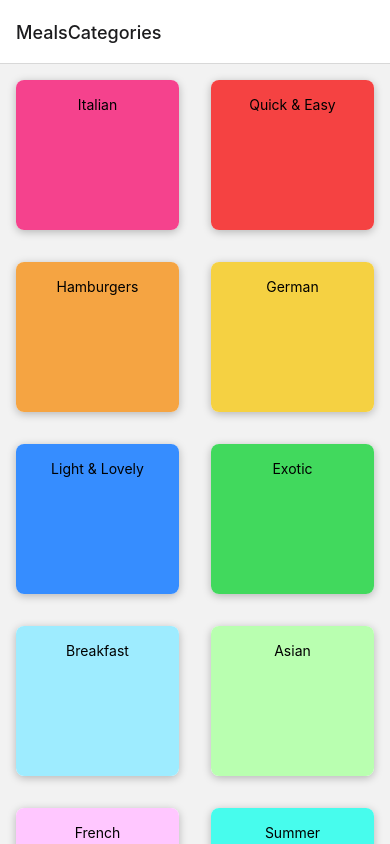
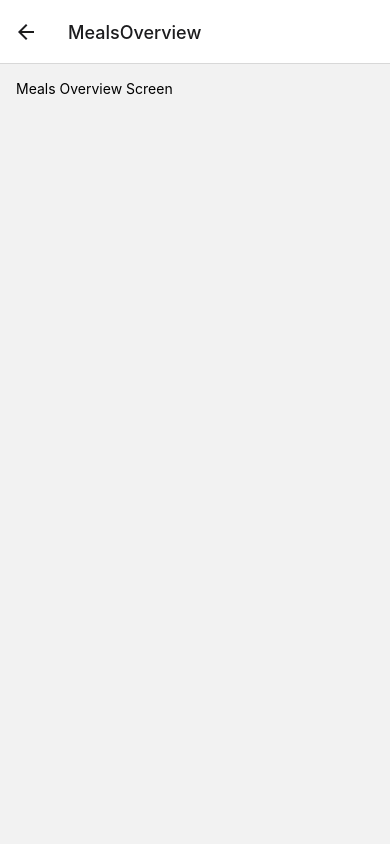
Before and after one commit to Jerez007/Meals-App, a React Native app: screen /MealsOverview in a window 390 px wide. Built offline with nearby package versions, Linux system fonts and the light colour scheme.

Commit message:
added meals over screen

```diff
--- a/App.js
+++ b/App.js
@@ -3,6 +3,7 @@
 import CategoriesScreen from "./screens/CategoriesScreen";
 import { NavigationContainer } from "@react-navigation/native";
 import { createNativeStackNavigator} from '@react-navigation/native-stack';
+import MealsOverviewScreen from "./screens/MealsOverviewScreen";
 
 const Stack = createNativeStackNavigator();
 
@@ -13,6 +14,7 @@
       <NavigationContainer>
         <Stack.Navigator>
           <Stack.Screen name="MealsCategories" component={CategoriesScreen} />
+          <Stack.Screen name="MealsOverview" component={MealsOverviewScreen} />
         </Stack.Navigator>
       </NavigationContainer>
     </>
--- a/components/CategoryGridTile.js
+++ b/components/CategoryGridTile.js
@@ -1,6 +1,6 @@
 import { Pressable, StyleSheet, Text, View, Platform } from "react-native";
 
-const CategoryGridTile = ({ title, color }) => {
+const CategoryGridTile = ({ title, color, onPress }) => {
   return (
     <View style={styles.gridItem}>
       <Pressable
@@ -9,6 +9,7 @@
           styles.button,
           pressed ? styles.buttonPressed : null,
         ]}
+        onPress={onPress}
       >
         <View style={[styles.innerContainer, { backgroundColor: color}]}>
           <Text styl={styles.title}>{title}</Text>
--- a/screens/CategoriesScreen.js
+++ b/screens/CategoriesScreen.js
@@ -2,14 +2,21 @@
 import CategoryGridTile from "../components/CategoryGridTile";
 import { CATEGORIES } from "../data/dummy-data.js";
 
-// defined outside since it doesn't have to be recreated
-function renderCategoryItem(itemData) {
-  return (
-    <CategoryGridTile title={itemData.item.title} color={itemData.item.color} />
-  );
-}
+export default function CategoriesScreen({ navigation }) {
+  function renderCategoryItem(itemData) {
+    function pressHandler() {
+        navigation.navigate('MealsOverview');
+    }
 
-export default function CategoriesScreen() {
+    return (
+      <CategoryGridTile
+        title={itemData.item.title}
+        color={itemData.item.color}
+        onPress={pressHandler}
+      />
+    );
+  }
+
   return (
     <FlatList
       data={CATEGORIES}
--- /dev/null
+++ b/screens/MealsOverviewScreen.js
@@ -0,0 +1,16 @@
+import { StyleSheet, Text, View } from 'react-native'
+
+export default function MealsOverviewScreen() {
+  return (
+    <View style={styles.container}>
+        <Text>Meals Overview Screen</Text>
+    </View>
+  )
+}
+
+const styles = StyleSheet.create({
+    container: {
+        flex: 1,
+        padding: 16,
+    }
+});
```
